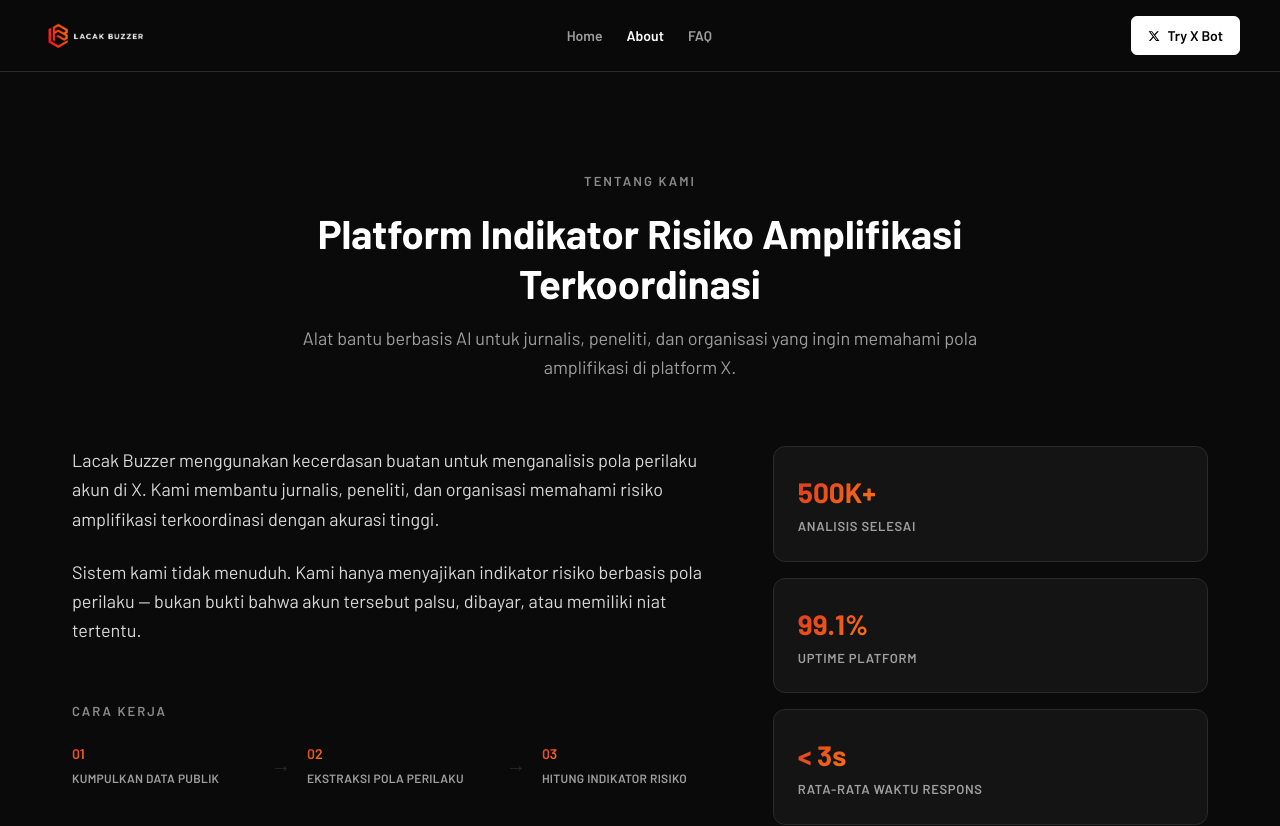
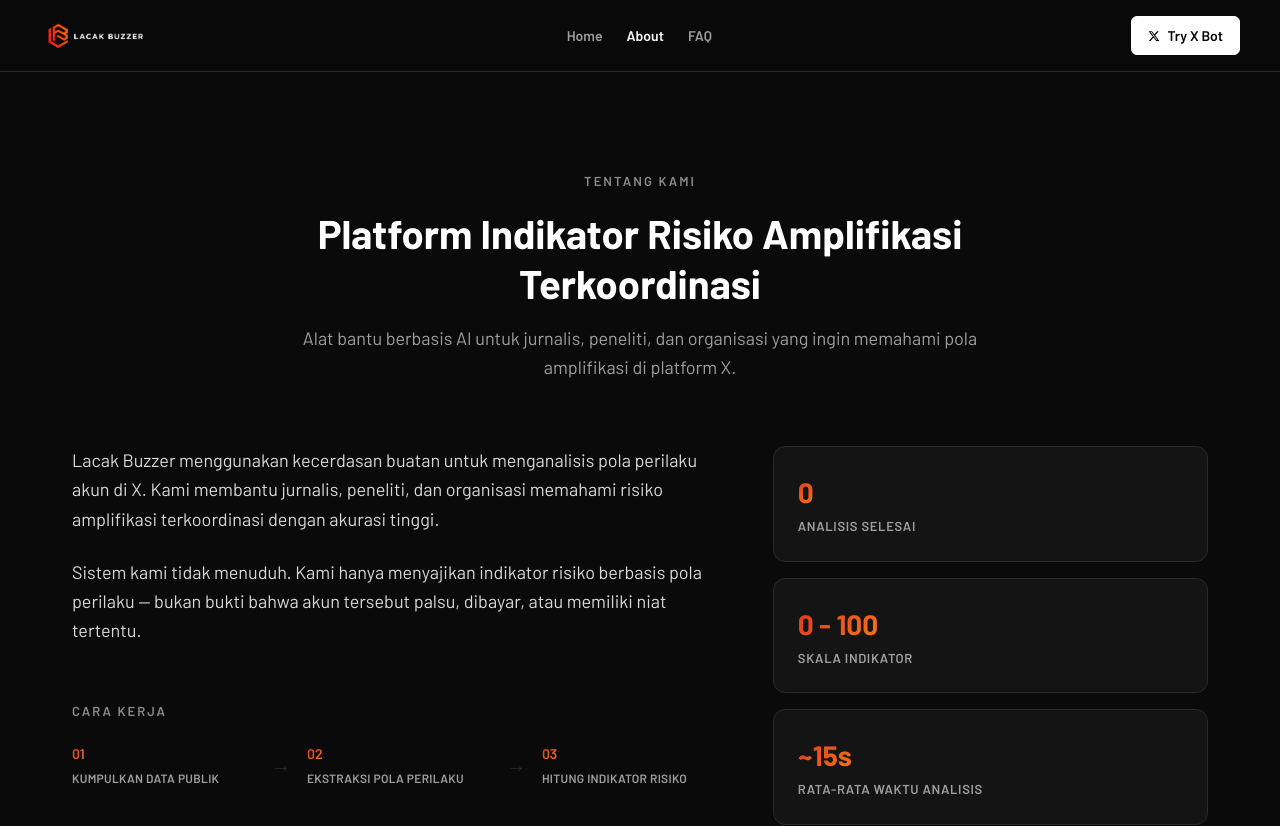
Before and after one commit to Yogs4R/lacak-buzzer, a React (Vite) app in the folder frontend/: page /about in a window 1280 px wide. Shown: the top 826 px of the page. Built offline with nearby package versions, Linux system fonts and the light colour scheme; no server answers.

Commit message:
fix(frontend): replace dummy statistics with real API stats and clean up FAQ

```diff
--- a/frontend/src/pages/About.jsx
+++ b/frontend/src/pages/About.jsx
@@ -1,6 +1,30 @@
+import { useState, useEffect } from 'react';
 import { CaveatBlock } from '../components/Footer';
 
+const getApiUrl = (path) => {
+  const base = import.meta.env.DEV
+    ? ''
+    : (import.meta.env.VITE_API_URL || "https://yogs4r-lacak-buzzer-backend.hf.space");
+  return `${base}${path}`;
+};
+
 export default function About() {
+  const [scannedCount, setScannedCount] = useState(0);
+
+  useEffect(() => {
+    const fetchStats = async () => {
+      try {
+        const response = await fetch(getApiUrl('/api/stats'));
+        if (response.ok) {
+          const data = await response.json();
+          setScannedCount(data.total_scans);
+        }
+      } catch (e) {
+        console.error('Gagal mengambil statistik global', e);
+      }
+    };
+    fetchStats();
+  }, []);
   return (
     <div className="page-wrapper animate-fade-in-up">
       {/* Section 1 — Intro */}
@@ -64,23 +88,25 @@ export default function About() {
         <div className="flex flex-col gap-4">
           {/* Card 1 */}
           <div className="card p-6">
-            <span className="gradient-text text-[28px] font-bold">500K+</span>
+            <span className="gradient-text text-[28px] font-bold">
+              {scannedCount.toLocaleString('id-ID')}
+            </span>
             <p className="text-[13px] font-semibold text-mutedText mt-1 uppercase tracking-wider">
               Analisis Selesai
             </p>
           </div>
           {/* Card 2 */}
           <div className="card p-6">
-            <span className="gradient-text text-[28px] font-bold">99.1%</span>
+            <span className="gradient-text text-[28px] font-bold">0 - 100</span>
             <p className="text-[13px] font-semibold text-mutedText mt-1 uppercase tracking-wider">
-              Uptime Platform
+              Skala Indikator
             </p>
           </div>
           {/* Card 3 */}
           <div className="card p-6">
-            <span className="gradient-text text-[28px] font-bold">&lt; 3s</span>
+            <span className="gradient-text text-[28px] font-bold">~15s</span>
             <p className="text-[13px] font-semibold text-mutedText mt-1 uppercase tracking-wider">
-              Rata-rata Waktu Respons
+              Rata-rata Waktu Analisis
             </p>
           </div>
         </div>
--- a/frontend/src/pages/FAQ.jsx
+++ b/frontend/src/pages/FAQ.jsx
@@ -6,19 +6,19 @@ export default function FAQ() {
   const faqData = [
     {
       q: 'Bagaimana cara kerja deteksi buzzer?',
-      a: 'Sistem kami menganalisis pola posting, interaksi, dan metadata akun menggunakan model machine learning untuk menghasilkan indikator risiko berbasis pola perilaku.',
+      a: 'Sistem kami menganalisis pola posting, interaksi, dan metadata akun menggunakan model machine learning Sentence Transformers MiniLM untuk menghasilkan indikator tingkat risiko berbasis pola perilaku.',
     },
     {
       q: 'Apakah data pengguna aman?',
       a: 'Kami hanya menganalisis data publik yang tersedia di platform X. Tidak ada data pribadi yang disimpan di server kami.',
     },
     {
-      q: 'Berapa akurasi sistem deteksi?',
-      a: 'Model kami mencapai akurasi 98.4% berdasarkan benchmark internal dengan dataset berlabel manual.',
+      q: 'Bagaimana keandalan indikator risiko ini?',
+      a: 'Indikator ini dihitung secara deterministik menggunakan rumus bobot tetap yang melacak metrik perilaku akun (seperti kemiripan semantik pesan, kepadatan tagar, intensitas postingan, dan pola interval waktu). Hasilnya berupa indikator tingkat risiko perilaku, bukan vonis mutlak.',
     },
     {
-      q: 'Apakah ada batas penggunaan gratis?',
-      a: 'Paket gratis memberikan 5 analisis per IP per hari. Untuk kebutuhan lebih besar, tersedia paket Pro dan Enterprise.',
+      q: 'Apakah ada batas penggunaan?',
+      a: 'Untuk versi MVP ini, setiap alamat IP dibatasi maksimal 5 kali analisis sukses per hari demi menjaga stabilitas server. Semua layanan ini gratis tanpa memerlukan registrasi.',
     },
     {
       q: 'Apa itu Indikator Risiko Amplifikasi Terkoordinasi?',
```
